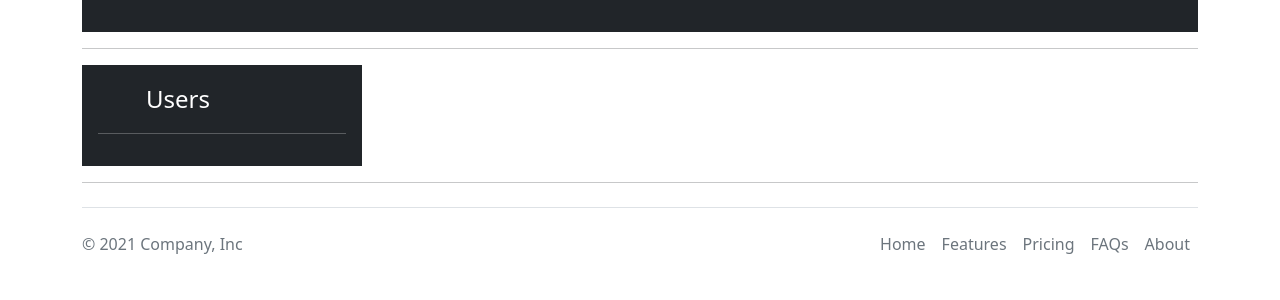
After one commit to omuralieva/djangoProject1, a Django app: template templates/base.html in a window 1280 px wide. The commit adds this page. Shown: the top 300 px of the page. Run offline with Django 4.2, Linux system fonts and the light colour scheme; the template is opened without the code that fills it, so the values that code supplies are empty.

Commit message:
fourth commit

```diff
--- /dev/null
+++ b/templates/base.html
@@ -0,0 +1,63 @@
+<!DOCTYPE html>
+<html lang="en">
+<head>
+    <meta name="viewport" content="width=device-width, initial-scale=1">
+    <link href="https://cdn.jsdelivr.net/npm/bootstrap@5.1.3/dist/css/bootstrap.min.css" rel="stylesheet"
+          integrity="sha384-1BmE4kWBq78iYhFldvKuhfTAU6auU8tT94WrHftjDbrCEXSU1oBoqyl2QvZ6jIW3" crossorigin="anonymous">
+    <meta charset="UTF-8">
+    <title>Доска Объявлений</title>
+</head>
+<body>
+<div class="container">
+    <header class="p-3 bg-dark text-white">
+        <div class="container">
+            <div class="d-flex flex-wrap align-items-center justify-content-center justify-content-lg-start">
+                <ul class="nav col-12 col-lg-auto me-lg-auto mb-2 justify-content-center mb-md-0">
+                    {% for i in categories %}
+                        <li><a href="{% url 'category' pk=i.id %}" class="nav-link px-2 text-white">{{ i.title }}</a>
+                        </li>
+                    {% endfor %}
+                </ul>
+            </div>
+        </div>
+    </header>
+    <hr>
+
+    <div class="d-flex flex-column flex-shrink-0 p-3 text-white bg-dark" style="width: 280px;">
+        <a href="/" class="d-flex align-items-center mb-3 mb-md-0 me-md-auto text-white text-decoration-none">
+            <svg class="bi me-2" width="40" height="32">
+            </svg>
+            <span class="fs-4">Users</span>
+        </a>
+        <hr>
+        <ul class="nav nav-pills flex-column mb-auto">
+            {% for i in users %}
+                <li><a href="{% url 'user' pk=i.id %}" class="nav-link px-2 text-blue">{{ i.name }}</a>
+                </li>
+            {% endfor %}
+        </ul>
+    </div>
+<hr>
+
+    <script src="https://cdn.jsdelivr.net/npm/bootstrap@5.1.3/dist/js/bootstrap.bundle.min.js"
+            integrity="sha384-ka7Sk0Gln4gmtz2MlQnikT1wXgYsOg+OMhuP+IlRH9sENBO0LRn5q+8nbTov4+1p"
+            crossorigin="anonymous"></script>
+
+    {% block content %}
+    {% endblock %}
+
+    <footer class="d-flex flex-wrap justify-content-between align-items-center py-3 my-4 border-top">
+        <p class="col-md-4 mb-0 text-muted">© 2021 Company, Inc</p>
+
+        <ul class="nav col-md-4 justify-content-end">
+            <li class="nav-item"><a href="#" class="nav-link px-2 text-muted">Home</a></li>
+            <li class="nav-item"><a href="#" class="nav-link px-2 text-muted">Features</a></li>
+            <li class="nav-item"><a href="#" class="nav-link px-2 text-muted">Pricing</a></li>
+            <li class="nav-item"><a href="#" class="nav-link px-2 text-muted">FAQs</a></li>
+            <li class="nav-item"><a href="#" class="nav-link px-2 text-muted">About</a></li>
+        </ul>
+    </footer>
+</div>
+
+</body>
+</html>
```
Also changed, not shown: templates/author.html (+26 -12 lines), templates/index.html (+20 -20 lines).
